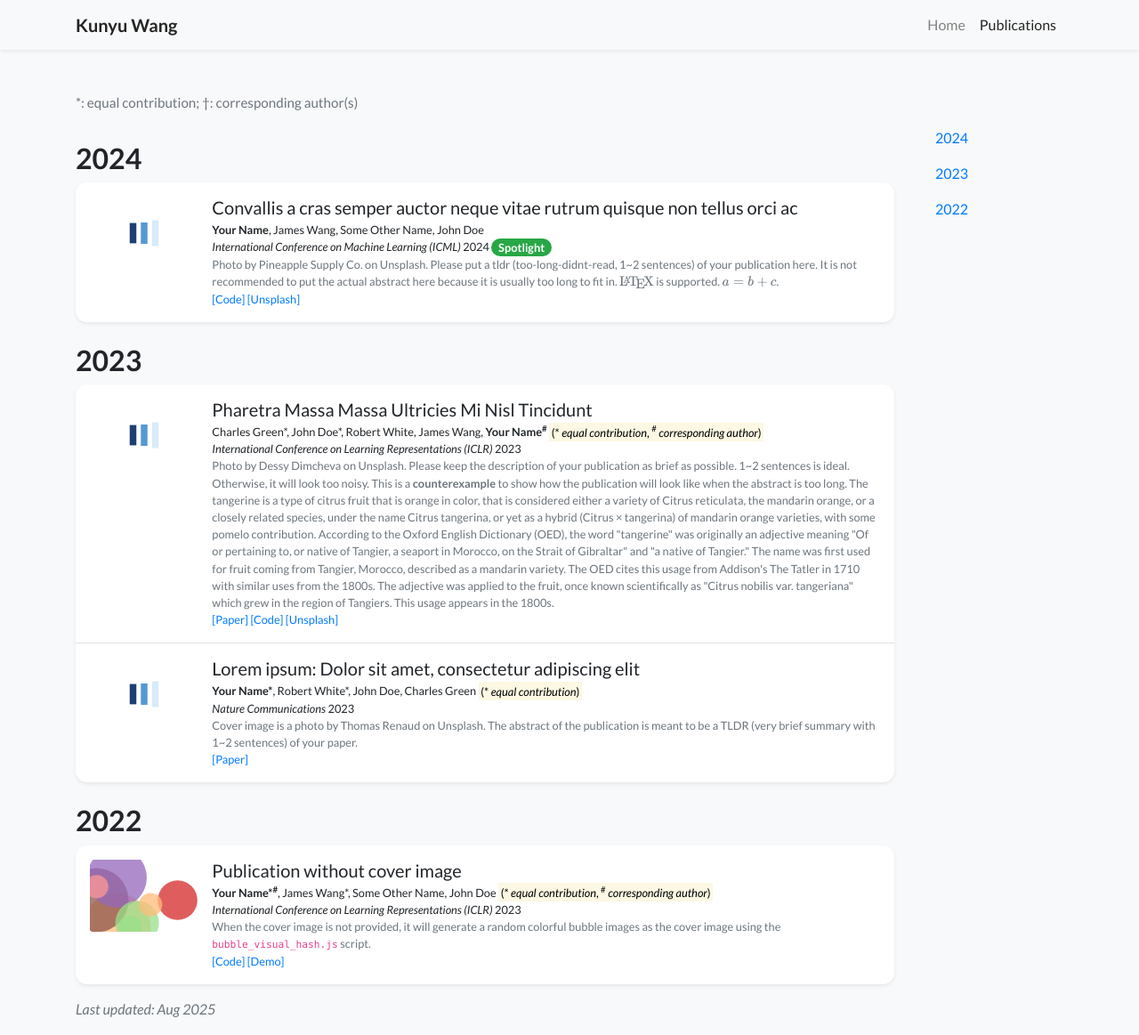
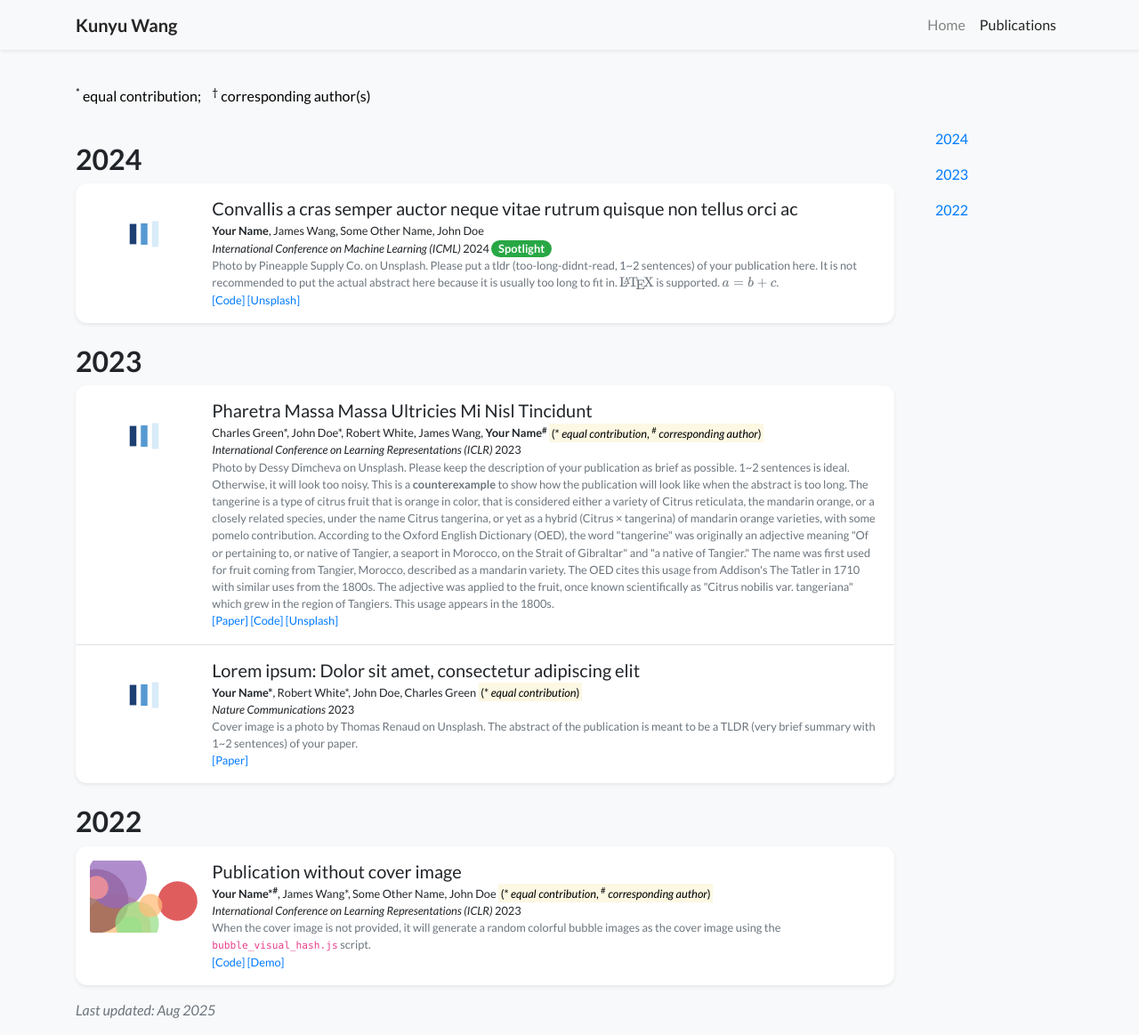
Before and after one commit to wangkunyu241/wangkunyu241.github.io, a Jekyll site: the page built from publications.html, in a window 1280 px wide and 1163 px high. Shown: the whole window at 89% size. Built offline with Jekyll 4.4.1, drawn with Linux system fonts in a browser that asks for light colours; nearby versions of some CDN libraries; a style sheet for code colours, icons or effects is not loaded.

Commit message:
Update publications.html

```diff
--- a/publications.html
+++ b/publications.html
@@ -5,8 +5,9 @@ navbar_title: Publications
 body_attr: >-
   data-spy="scroll" data-target="#navbar-year" data-offset="100"
 ---
-<p class="mt-4 mb-2 text-muted" style="font-size: 0.95rem;">
-  *: equal contribution; †: corresponding author(s)
+<p style="color: black; font-size: 1rem; margin-top: 1rem;">
+  <sup>*</sup> equal contribution;&nbsp;&nbsp;&nbsp;
+  <sup>†</sup> corresponding author(s)
 </p>
 
 {% assign pubs_by_year = site.publications | sort: "date" | reverse | group_by_exp: "item", "item.date | date: '%Y'" %}
```
